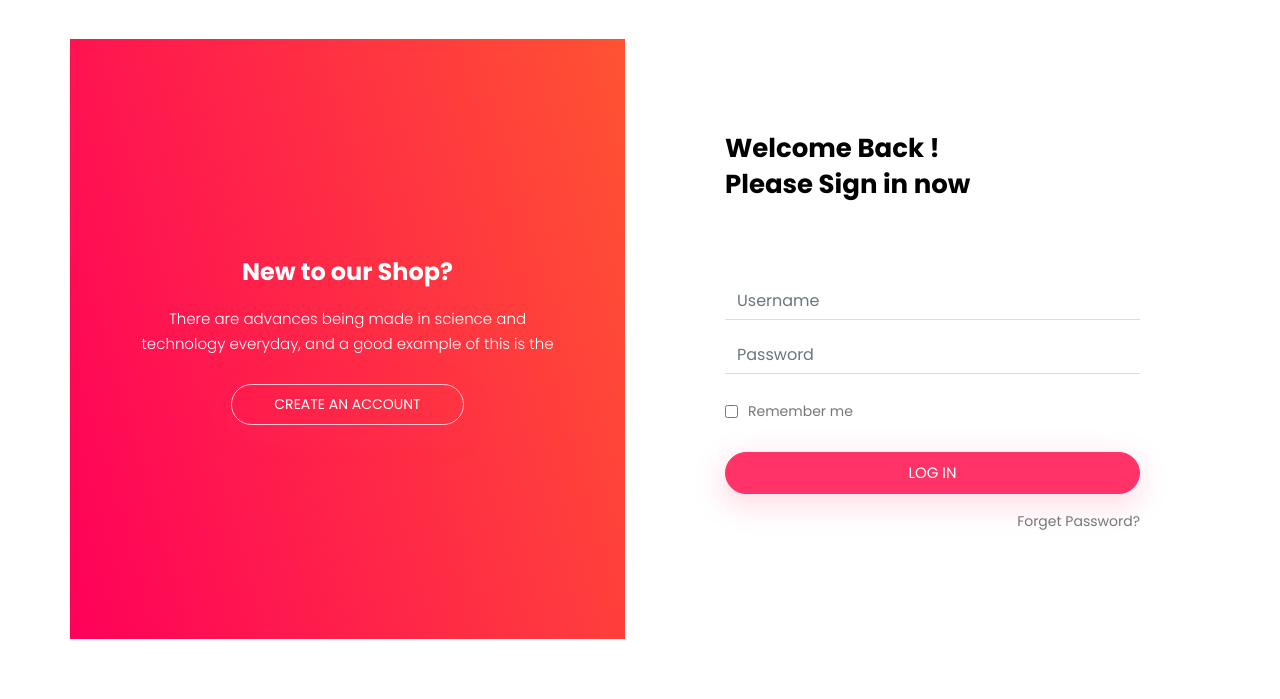
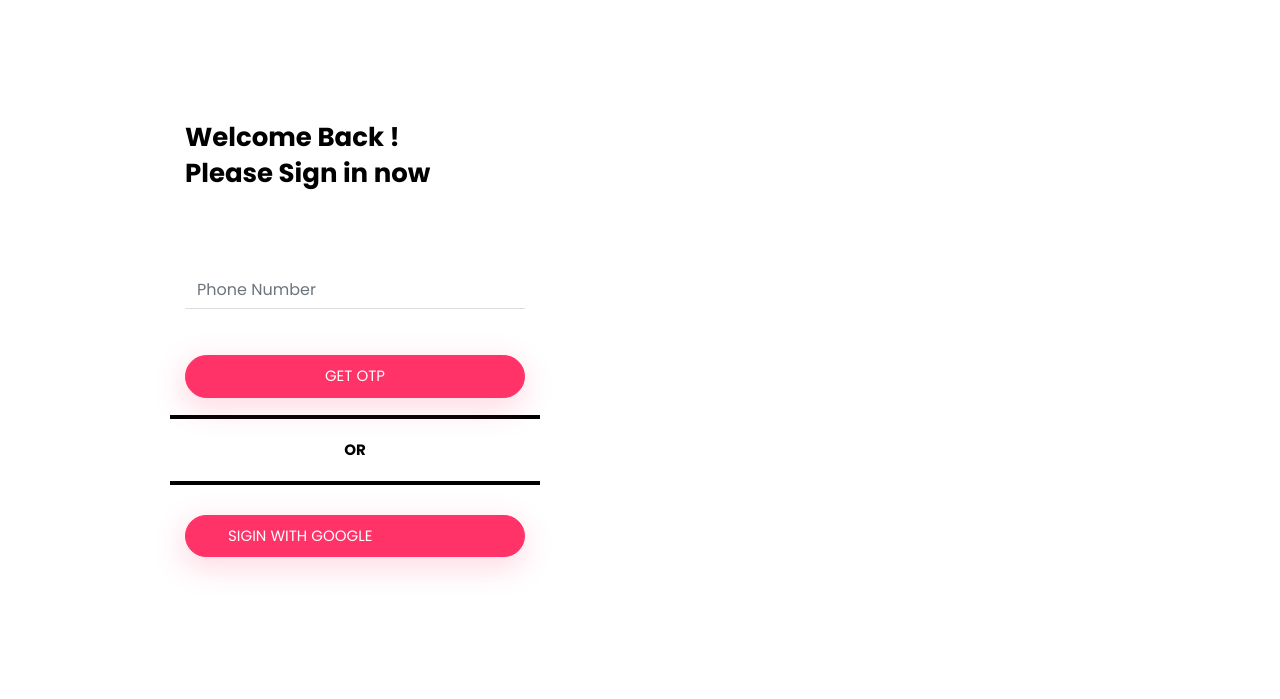
Before and after one commit to Roh-Arjun/durablefurniture.in, a plain HTML site: page login.html in a window 1280 px wide. Shown: the part 101-800 px from the top of the page. Drawn offline with Linux system fonts and the light colour scheme.

Commit message:
change in login commit

```diff
--- a/login.html
+++ b/login.html
@@ -111,8 +111,8 @@
     <!--================login_part Area =================-->
     <section class="login_part padding_top">
         <div class="container">
-            <div class="row align-items-center">
-                <div class="col-lg-6 col-md-6">
+            <!-- <div class="d-flex justify-content-center"> -->
+                <!-- <div class="col-lg-6 col-md-6">
                     <div class="login_part_text text-center">
                         <div class="login_part_text_iner">
                             <h2>New to our Shop?</h2>
@@ -121,36 +121,49 @@
                             <a href="#" class="btn_3">Create an Account</a>
                         </div>
                     </div>
-                </div>
+                </div> -->
                 <div class="col-lg-6 col-md-6">
-                    <div class="login_part_form">
+                    <div class="login_part_form d-flex justify-content-center">
                         <div class="login_part_form_iner">
                             <h3>Welcome Back ! <br>
                                 Please Sign in now</h3>
                             <form class="row contact_form" action="#" method="post" novalidate="novalidate">
+                                <div id="OTP">
                                 <div class="col-md-12 form-group p_star">
-                                    <input type="text" class="form-control" id="name" name="name" value=""
-                                        placeholder="Username">
-                                </div>
-                                <div class="col-md-12 form-group p_star">
-                                    <input type="password" class="form-control" id="password" name="password" value=""
-                                        placeholder="Password">
+                                    <input type="number" class="form-control" id="name" name="name" value=""
+                                        placeholder="Phone Number">
                                 </div>
                                 <div class="col-md-12 form-group">
-                                    <div class="creat_account d-flex align-items-center">
-                                        <input type="checkbox" id="f-option" name="selector">
-                                        <label for="f-option">Remember me</label>
-                                    </div>
+                                    <button type="button" onclick="otpenter()" value="submit" class="btn_3">
+                                        Get OTP
+                                    </button>
+                                </div>
+                                <hr style="background-color:black;border: 2px solid black;">
+                                <div class="d-flex justify-content-center">
+                                <p style="font-weight: bolder;">OR</p>
+                                </div>
+                                <hr style="background-color:black; border: 2px solid black;">
+                                <div class="col-md-12 form-group">
+                                    <a href="#" class="btn_3">Sigin With google</a>
+                                </div>
+                            </div>
+                            <div id="otpcollect" style="display:none">
+                                <div class="col-md-12 form-group p_star">
+                                    <input type="number" class="form-control" id="otp" name="otp" value=""
+                                        placeholder="OTP">
+                                </div>
+                                <div class="col-md-12 form-group">
                                     <button type="submit" value="submit" class="btn_3">
-                                        log in
+                                        Submit
                                     </button>
-                                    <a class="lost_pass" href="#">forget password?</a>
+                                    <a class="lost_pass" href="#">Resend OTP?</a>
                                 </div>
+                            </div>
                             </form>
                         </div>
                     </div>
                 </div>
-            </div>
+            <!-- </div> -->
         </div>
     </section>
     <!--================login_part end =================-->
@@ -251,6 +264,16 @@ Copyright &copy;<script>document.write(new Date().getFullYear());</script> All r
     </footer>
     <!--::footer_part end::-->
 
+    <script>
+        function otpenter(){
+            let OTP = document.getElementById("OTP");
+            let OTPcollect = document.getElementById("otpcollect");
+            if (OTP && OTPcollect) {
+                OTP.style.display = 'none';
+                OTPcollect.style.display='block';
+        }
+    }
+    </script>
     <!-- jquery plugins here-->
     <!-- jquery -->
     <script src="assets/js/jquery-1.12.1.min.js"></script>
```
